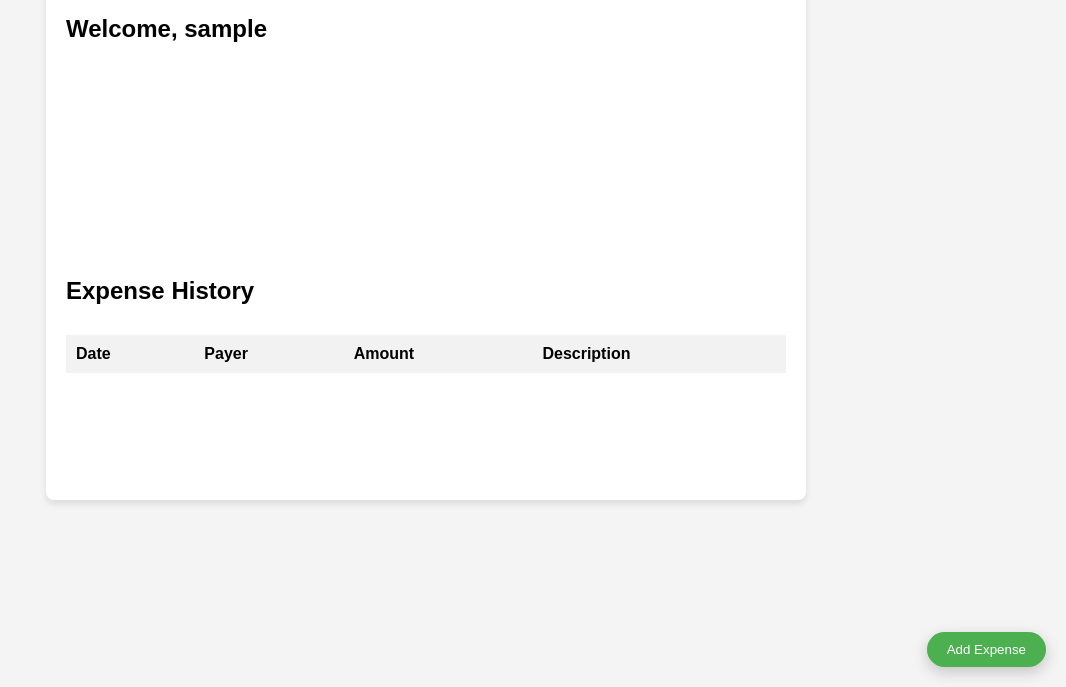
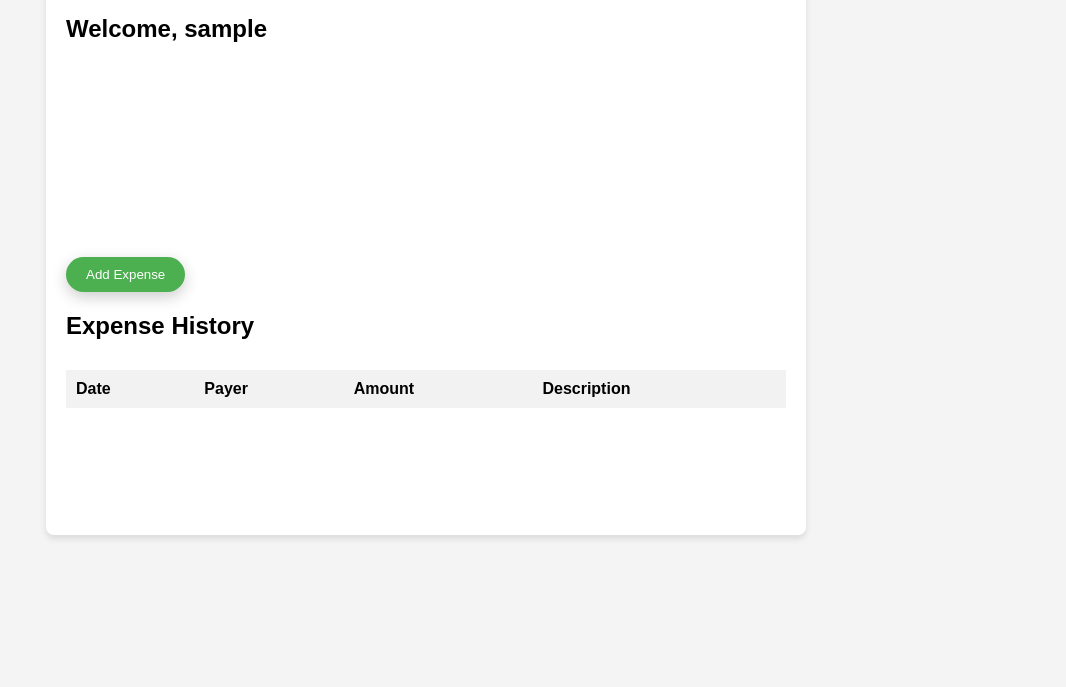
Before and after one commit to Harshit-Patel01/Expense-Manger, a website: page public/dashboard.html in a window 1280 px wide. Shown: the part 113-800 px from the top of the page, without its empty margins (214-1280 px from the left). Drawn offline with nearby package versions, Linux system fonts and the light colour scheme; no server answers; sample sign-in values are in the browser's storage.

Commit message:
Update dashboard.html

```diff
--- a/public/dashboard.html
+++ b/public/dashboard.html
@@ -88,9 +88,6 @@
         }
 
         .add-expense-btn {
-            position: absolute;
-            bottom: 20px;
-            right: 20px;
             background-color: #4CAF50;
             color: white;
             border: none;
```
